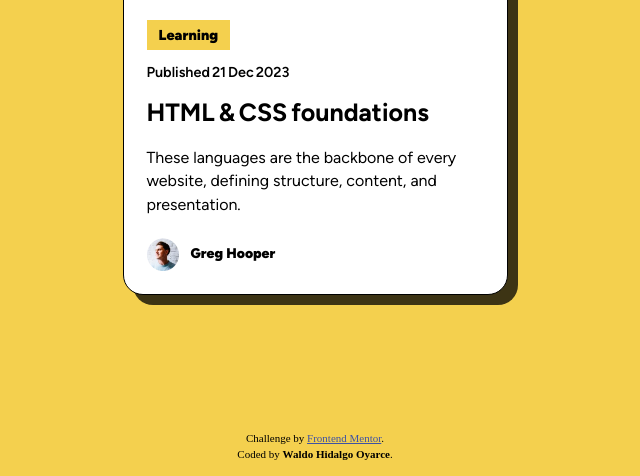
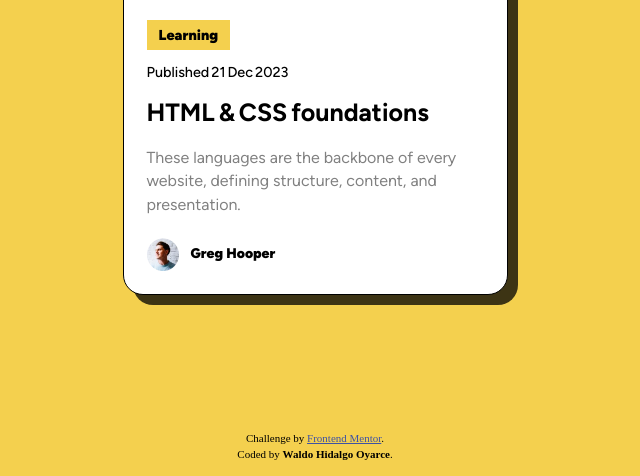
Before and after one commit to waldohidalgo/proyecto_3_blog_preview_card_frontendmentor, a plain HTML site: page index.html in a window 1280 px wide. Shown: the part 367-843 px from the top of the page, without its empty margins (325-965 px from the left). Drawn offline with Linux system fonts and the light colour scheme.

Commit message:
actualizo readme.md and colors, weight

```diff
--- a/assets/css/styles.css
+++ b/assets/css/styles.css
@@ -64,7 +64,7 @@ main {
 .card_date {
   margin-top: 15px;
   font-size: 0.74rem;
-  font-weight: 600;
+  font-weight: 500;
   word-spacing: 0px;
   @media screen and (min-width: 400px) {
     font-size: 0.9rem;
@@ -92,7 +92,8 @@ main {
   word-spacing: -1.5px;
   margin-top: 16px;
   line-height: 21px;
-
+  font-weight: 400;
+  color: grey;
   @media screen and (min-width: 400px) {
     font-size: 1rem;
     margin-top: 21px;
```
Also changed, not shown: assets/images/big_screen.png, assets/images/small_screen.png.
